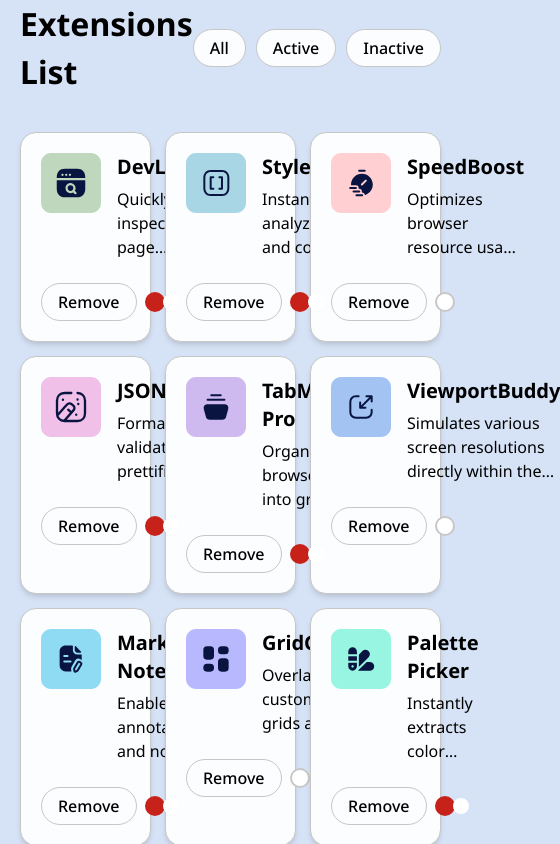
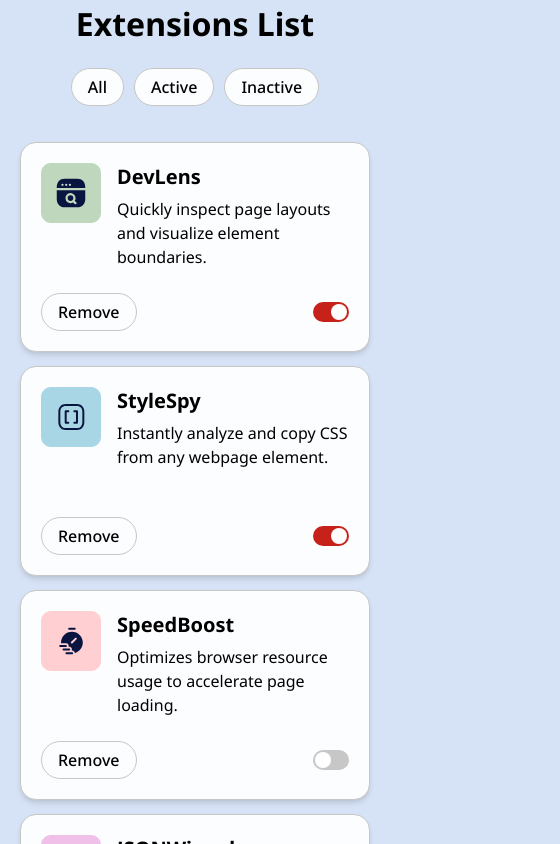
Before and after one commit to Javieer57/testing-project, a React (Vite) app: page / in a window 390 px wide. Shown: the top 844 px of the page, 560 px wide, since content can reach past the window. Built offline with nearby package versions, Linux system fonts and the light colour scheme.

Commit message:
add responsive styles

```diff
--- a/src/components/BrowserExtensions.tsx
+++ b/src/components/BrowserExtensions.tsx
@@ -15,7 +15,7 @@ export const BrowserExtensions = () => {
 
   return (
     <main className="mx-auto grid max-w-[75.625rem] gap-9 px-5">
-      <div className="flex items-center justify-between">
+      <div className="flex flex-col items-center justify-between gap-5 md:flex-row">
         <h1 className="text-[2rem] font-bold">Extensions List</h1>
 
         <div className="flex gap-2.5">
@@ -40,7 +40,7 @@ export const BrowserExtensions = () => {
         </div>
       </div>
 
-      <ul className="grid grid-cols-3 gap-3.5">
+      <ul className="grid gap-3.5 sm:grid-cols-2 lg:grid-cols-3">
         {extensions
           .filter(
             (ext) =>
```
